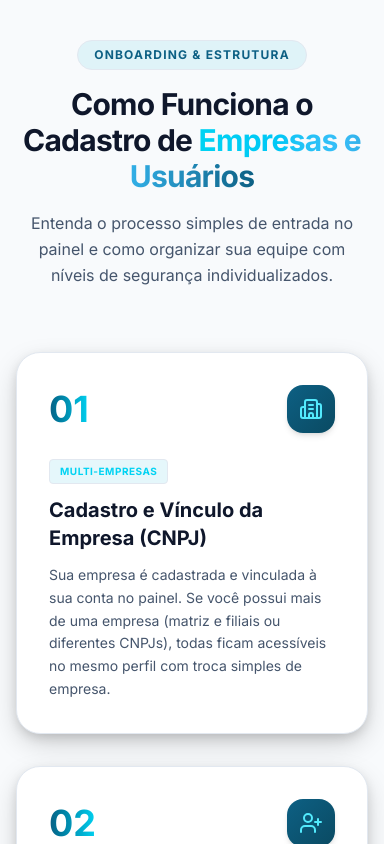
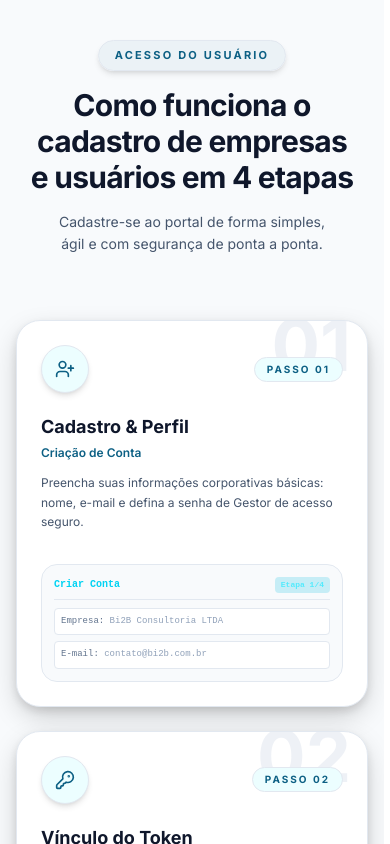
Before and after one commit to iagorlrnc/bi2bhub, a React (Vite) app: page /portal-cliente in a window 390 px wide. Shown: the part 900-1744 px from the top of the page. Built offline with nearby package versions, Linux system fonts and the light colour scheme; no server answers.

Commit message:
fix: upgrade full lading page and web portal&& SEO

```diff
--- a/index.html
+++ b/index.html
@@ -6,24 +6,24 @@
     <meta name="viewport" content="width=device-width, initial-scale=1.0" />
 
     <!-- SEO Meta Tags Básicas -->
-    <title>BI2B Hub — Plataforma de Gestão Contábil, Fiscal e Financeira B2B</title>
+    <title>BI2B Consultoria — Plataforma de Gestão Contábil, Fiscal e Financeira B2B</title>
     <meta name="description" content="Portal de soluções em consultoria contábil, gestão de guias fiscais (DAS, FGTS, DARF), armazenamento seguro de documentos e suporte integrado para empresas clientes e contadores." />
     <meta name="keywords" content="consultoria contábil, portal do cliente contábil, guias fiscais, DAS, FGTS, DARF, gestão financeira B2B, drive contábil, chamado contábil" />
     <meta name="robots" content="index, follow" />
-    <link rel="canonical" href="https://bi2bhub.com.br/" />
+    <link rel="canonical" href="https://www.bi2bconsultoria.com.br/" />
     <meta name="theme-color" content="#6366f1" />
 
     <!-- Open Graph / Facebook / LinkedIn -->
     <meta property="og:type" content="website" />
-    <meta property="og:url" content="https://bi2bhub.com.br/" />
-    <meta property="og:title" content="BI2B Hub — Plataforma de Gestão Contábil e Financeira B2B" />
+    <meta property="og:url" content="https://www.bi2bconsultoria.com.br/" />
+    <meta property="og:title" content="BI2B Consultoria — Plataforma de Gestão Contábil e Financeira B2B" />
     <meta property="og:description" content="Gestão financeira, guias de impostos, suporte ágil e drive seguro para a sua empresa." />
-    <meta property="og:site_name" content="BI2B Hub" />
+    <meta property="og:site_name" content="BI2B Consultoria" />
     <meta property="og:locale" content="pt_BR" />
 
     <!-- Twitter Card -->
     <meta name="twitter:card" content="summary_large_image" />
-    <meta name="twitter:title" content="BI2B Hub — Plataforma de Gestão Contábil e Financeira B2B" />
+    <meta name="twitter:title" content="BI2B Consultoria — Plataforma de Gestão Contábil e Financeira B2B" />
     <meta name="twitter:description" content="Gestão financeira, guias de impostos, suporte ágil e drive seguro para a sua empresa." />
 
     <!-- Preconexão de Fontes -->
@@ -38,15 +38,15 @@
       "@graph": [
         {
           "@type": "AccountingService",
-          "@id": "https://bi2bhub.com.br/#organization",
+          "@id": "https://www.bi2bconsultoria.com.br/#organization",
           "name": "BI2B Consultoria & Assessoria Contábil",
-          "url": "https://bi2bhub.com.br/",
-          "logo": "https://bi2bhub.com.br/src/assets/bponto.png",
+          "url": "https://www.bi2bconsultoria.com.br/",
+          "logo": "https://www.bi2bconsultoria.com.br/src/assets/bponto.png",
           "description": "Consultoria e assessoria contábil completa para empresas B2B, com automação fiscal e gestão financeira.",
           "address": {
             "@type": "PostalAddress",
-            "addressLocality": "São Paulo",
-            "addressRegion": "SP",
+            "addressLocality": "Palmas",
+            "addressRegion": "TO",
             "addressCountry": "BR"
           },
           "areaServed": "BR",
@@ -54,8 +54,8 @@
         },
         {
           "@type": "SoftwareApplication",
-          "@id": "https://bi2bhub.com.br/#software",
-          "name": "BI2B Hub",
+          "@id": "https://www.bi2bconsultoria.com.br/#software",
+          "name": "BI2B Consultoria",
           "operatingSystem": "Web",
           "applicationCategory": "BusinessApplication",
           "offers": {
--- a/src/pages/landing/sections/CompanyAboutSection.tsx
+++ b/src/pages/landing/sections/CompanyAboutSection.tsx
@@ -14,7 +14,7 @@ export function CompanyAboutSection({ isDark }: CompanyAboutSectionProps) {
           {/* Left Column: Story */}
           <div className="lg:col-span-6 space-y-6">
             <div className="inline-flex items-center gap-2 px-4 py-1.5 rounded-full border border-[#0d6084]/30 bg-[#0d6084]/10 text-[#0d6084] dark:text-cyan-300 font-extrabold text-xs uppercase tracking-widest">
-              Sobre a Bi2B Consultoria
+              Sobre o atendimento
             </div>
 
             <h2
--- a/src/pages/landing/sections/HowItWorksSection.tsx
+++ b/src/pages/landing/sections/HowItWorksSection.tsx
@@ -1,100 +1,194 @@
+import {
+  UserPlus,
+  KeyRound,
+  FileCheck2,
+  MailCheck,
+  CheckCircle2,
+} from 'lucide-react'
 import { cn } from '@/lib/utils'
-import { Building2, UserPlus, ShieldCheck, } from 'lucide-react'
 
 interface HowItWorksSectionProps {
   isDark?: boolean
 }
 
-const steps = [
+const userSteps = [
   {
-    number: '01',
-    title: 'Cadastro e Vínculo da Empresa (CNPJ)',
-    description: 'Sua empresa é cadastrada e vinculada à sua conta no painel. Se você possui mais de uma empresa (matriz e filiais ou diferentes CNPJs), todas ficam acessíveis no mesmo perfil com troca simples de empresa.',
-    icon: Building2,
-    badge: 'Multi-Empresas',
+    step: '01',
+    icon: UserPlus,
+    title: 'Cadastro & Perfil',
+    subtitle: 'Criação de Conta',
+    desc: 'Preencha suas informações corporativas básicas: nome, e-mail e defina a senha de Gestor de acesso seguro.',
+    mockup: (isDark: boolean) => (
+      <div className={cn('rounded-xl border p-3 font-mono text-[10px] space-y-2', isDark ? 'bg-[#050b14]/90 border-cyan-500/15' : 'bg-slate-50 border-slate-200')}>
+        <div className="flex items-center justify-between border-b pb-1.5 border-slate-200 dark:border-white/10">
+          <span className="font-bold text-cyan-400">Criar Conta</span>
+          <span className="text-[8px] bg-cyan-500/20 text-cyan-300 px-1.5 py-0.5 rounded font-bold">Etapa 1/4</span>
+        </div>
+        <div className="space-y-1.5 text-slate-400">
+          <div className={cn('p-1.5 rounded border text-[9px]', isDark ? 'bg-slate-900/60 border-slate-800' : 'bg-white border-slate-200')}>
+            <span className="text-slate-500">Empresa:</span> Bi2B Consultoria LTDA
+          </div>
+          <div className={cn('p-1.5 rounded border text-[9px]', isDark ? 'bg-slate-900/60 border-slate-800' : 'bg-white border-slate-200')}>
+            <span className="text-slate-500">E-mail:</span> contato@bi2b.com.br
+          </div>
+        </div>
+      </div>
+    ),
   },
   {
-    number: '02',
-    title: 'Cadastro de Usuários e Permissões',
-    description: 'Como gestor, você pode convidar colaboradores da sua equipe financeira ou administrativa e definir exatamente o que cada pessoa pode visualizar (apenas impostos, relatórios DRE ou chamados).',
-    icon: UserPlus,
-    badge: 'Gestão de Acessos',
+    step: '02',
+    icon: KeyRound,
+    title: 'Vínculo do Token',
+    subtitle: 'Código de 4 Dígitos',
+    desc: 'Conecte-se à sua empresa informando o ID individual disponibilizado pela Bi2B Consultoria.',
+    mockup: (isDark: boolean) => (
+      <div className={cn('rounded-xl border p-3 font-mono text-[10px] space-y-2', isDark ? 'bg-[#050b14]/90 border-cyan-500/15' : 'bg-slate-50 border-slate-200')}>
+        <div className="flex items-center justify-between border-b pb-1.5 border-slate-200 dark:border-white/10">
+          <span className="font-bold text-emerald-400">Chave de Conexão</span>
+          <span className="text-[8px] bg-emerald-500/20 text-emerald-300 px-1.5 py-0.5 rounded font-bold">VINCULADO</span>
+        </div>
+        <div className="flex justify-center gap-2 py-1">
+          {['8', '4', '1', '9'].map((digit, i) => (
+            <div key={i} className={cn('w-7 h-8 rounded border flex items-center justify-center font-bold text-xs shadow-inner', isDark ? 'bg-cyan-950/60 border-cyan-500/30 text-cyan-300' : 'bg-cyan-50 border-cyan-300 text-[#0d6084]')}>
+              {digit}
+            </div>
+          ))}
+        </div>
+      </div>
+    ),
   },
   {
-    number: '03',
-    title: 'Uso Diário & Suporte com Contador',
-    description: 'Acesse guias de impostos com avisos de vencimento, consulte balancetes gerenciais e abra chamados com respostas rápidas do seu contador responsável pelo CRC.',
-    icon: ShieldCheck,
-    badge: 'Rotina Sem Burocracia',
+    step: '03',
+    icon: FileCheck2,
+    title: 'Aceite & Termos LGPD',
+    subtitle: 'Conformidade Legal',
+    desc: 'Revise os Termos de Uso e Política de Privacidade garantindo 100% de conformidade com a LGPD.',
+    mockup: (isDark: boolean) => (
+      <div className={cn('rounded-xl border p-3 font-mono text-[10px] space-y-2', isDark ? 'bg-[#050b14]/90 border-cyan-500/15' : 'bg-slate-50 border-slate-200')}>
+        <div className="flex items-center justify-between border-b pb-1.5 border-slate-200 dark:border-white/10">
+          <span className="font-bold text-cyan-400">Proteção LGPD</span>
+          <CheckCircle2 className="w-3.5 h-3.5 text-emerald-400" />
+        </div>
+        <div className="space-y-1 text-[8px] text-slate-400">
+          <div className="flex items-center gap-1">
+            <span className="w-1.5 h-1.5 rounded-full bg-emerald-400" />
+            Criptografia de ponta a ponta
+          </div>
+          <div className="flex items-center gap-1">
+            <span className="w-1.5 h-1.5 rounded-full bg-emerald-400" />
+            Conformidade total com a LGPD
+          </div>
+        </div>
+      </div>
+    ),
+  },
+  {
+    step: '04',
+    icon: MailCheck,
+    title: 'Portal Bi2B',
+    subtitle: 'Acesso Imediato',
+    desc: 'Confirme seu e-mail e comece a consultar impostos, certidões e enviar arquivos sem complicação.',
+    mockup: (isDark: boolean) => (
+      <div className={cn('rounded-xl border p-3 font-mono text-[10px] space-y-2', isDark ? 'bg-[#050b14]/90 border-cyan-500/15' : 'bg-slate-50 border-slate-200')}>
+        <div className="flex items-center justify-between border-b pb-1.5 border-slate-200 dark:border-white/10">
+          <span className="font-bold text-cyan-400">Empresa</span>
+          <span className="text-[8px] bg-emerald-500/20 text-emerald-300 px-1.5 py-0.5 rounded font-bold">ONLINE</span>
+        </div>
+        <div className="flex items-center justify-between text-[9px] pt-1">
+          <span className={cn(isDark ? 'text-slate-300' : 'text-slate-700')}>Portal Bi2B</span>
+          <span className="text-emerald-400 font-bold">100% Sincronizado</span>
+        </div>
+      </div>
+    ),
   },
 ]
 
 export function HowItWorksSection({ isDark }: HowItWorksSectionProps) {
+  const isDarkTheme = isDark ?? false
+
   return (
-    <section id="como-funciona" className="relative py-24 px-4 sm:px-6 lg:px-8 overflow-hidden">
-      <div className="max-w-6xl mx-auto">
-        <div className="text-center max-w-3xl mx-auto mb-16 space-y-4">
-          <div className="inline-flex items-center gap-2 px-4 py-1.5 rounded-full border border-cyan-500/30 bg-cyan-500/10 text-[#0d6084] dark:text-cyan-300 font-extrabold text-xs uppercase tracking-widest">
-            Onboarding & Estrutura
-          </div>
-
-          <h2
+    <section id="como-funciona" className="relative py-24 px-4 sm:px-6 lg:px-8 overflow-hidden font-sans">
+      <div className="max-w-7xl mx-auto">
+        {/* Header do Acesso do Usuário */}
+        <div className="text-center space-y-4 mb-16">
+          <span
             className={cn(
-              'text-3xl sm:text-4xl md:text-5xl font-black tracking-tight font-sans',
-              isDark ? 'text-white' : 'text-slate-900'
+              'inline-flex items-center gap-2 rounded-full border px-4 py-1.5 text-[11px] font-extrabold uppercase tracking-[0.2em] shadow-md',
+              isDarkTheme ? 'border-cyan-400/30 bg-cyan-500/10 text-cyan-300' : 'border-[#0d6084]/20 bg-[#0d6084]/5 text-[#0d6084]'
             )}
           >
-            Como Funciona o Cadastro de{' '}
-            <span className="bg-gradient-to-r from-cyan-400 via-[#38bdf8] to-[#0d6084] bg-clip-text text-transparent">
-              Empresas e Usuários
-            </span>
+            Acesso do Usuário
+          </span>
+          <h2 className={cn('font-sans text-3xl sm:text-4xl md:text-5xl font-extrabold tracking-tight text-balance', isDarkTheme ? 'text-white' : 'text-slate-900')}>
+            Como funciona o cadastro de empresas e usuários em 4 etapas
           </h2>
-
-          <p
-            className={cn(
-              'text-base sm:text-lg leading-relaxed font-normal',
-              isDark ? 'text-slate-300' : 'text-slate-600'
-            )}
-          >
-            Entenda o processo simples de entrada no painel e como organizar sua equipe com níveis de segurança individualizados.
+          <p className={cn('max-w-2xl mx-auto text-sm sm:text-base leading-relaxed text-balance', isDarkTheme ? 'text-slate-300' : 'text-slate-600')}>
+            Cadastre-se ao portal de forma simples, ágil e com segurança de ponta a ponta.
           </p>
         </div>
 
-        {/* Steps Grid Estático */}
-        <div className="grid grid-cols-1 md:grid-cols-3 gap-8">
-          {steps.map((step) => {
-            const Icon = step.icon
+        {/* Grid do Acesso do Usuário (4 Passos do Commit cefe982) */}
+        <div className="grid grid-cols-1 md:grid-cols-2 lg:grid-cols-4 gap-6 relative">
+          {userSteps.map((s, idx) => {
+            const Icon = s.icon
             return (
               <div
-                key={step.number}
+                key={idx}
                 className={cn(
-                  'rounded-3xl p-8 border flex flex-col justify-between text-left relative',
-                  isDark
-                    ? 'bg-[#060e20] border-white/10'
-                    : 'bg-white border-slate-200 shadow-md'
+                  'relative rounded-3xl border p-6 text-left shadow-xl transition-all duration-300 group flex flex-col justify-between backdrop-blur-2xl overflow-hidden',
+                  isDarkTheme
+                    ? 'bg-[#040914]/80 border-white/10 hover:border-cyan-400/40 shadow-[0_12px_35px_rgba(0,0,0,0.4)]'
+                    : 'bg-white border-slate-200/90 hover:border-slate-300 shadow-lg shadow-slate-200/30'
                 )}
               >
+                {/* Passo d'água grande */}
+                <div
+                  className={cn(
+                    'absolute -top-3 right-4 text-[4.5rem] font-sans font-black leading-none select-none pointer-events-none',
+                    isDarkTheme ? 'text-white/[0.04]' : 'text-slate-200/60'
+                  )}
+                >
+                  {s.step}
+                </div>
+
                 <div>
-                  <div className="flex items-center justify-between mb-6">
-                    <span className="text-4xl font-black bg-gradient-to-r from-[#0d6084] to-cyan-400 bg-clip-text text-transparent">
-                      {step.number}
+                  <div className="relative z-10 flex items-center justify-between mb-5">
+                    <div
+                      className={cn(
+                        'w-12 h-12 rounded-2xl border flex items-center justify-center shadow-md',
+                        isDarkTheme
+                          ? 'bg-gradient-to-br from-[#0d6084] to-[#0a4a62] border-cyan-400/40 text-cyan-200 shadow-cyan-950/40'
+                          : 'bg-cyan-50 border-cyan-200 text-[#0d6084]'
+                      )}
+                    >
+                      <Icon className="h-5 w-5" />
+                    </div>
+
+                    <span
+                      className={cn(
+                        'text-[10px] font-extrabold uppercase tracking-[0.2em] px-3 py-1 rounded-full border',
+                        isDarkTheme ? 'bg-cyan-500/10 border-cyan-400/30 text-cyan-300' : 'bg-cyan-50 border-cyan-200 text-[#0d6084]'
+                      )}
+                    >
+                      Passo {s.step}
                     </span>
-                    <div className="w-12 h-12 rounded-xl bg-gradient-to-br from-[#0d6084] to-[#0a4a62] flex items-center justify-center text-white shadow-md">
-                      <Icon className="w-6 h-6 text-cyan-300" />
-                    </div>
                   </div>
 
-                  <span className="inline-block text-[10px] font-bold uppercase tracking-wider px-2.5 py-1 rounded bg-cyan-500/10 text-cyan-400 border border-cyan-500/20 mb-3">
-                    {step.badge}
-                  </span>
-
-                  <h3 className={cn('text-xl font-bold mb-3', isDark ? 'text-white' : 'text-slate-900')}>
-                    {step.title}
+                  <h3 className={cn('font-sans text-lg font-bold mb-1', isDarkTheme ? 'text-white' : 'text-slate-900')}>
+                    {s.title}
                   </h3>
 
-                  <p className={cn('text-sm leading-relaxed', isDark ? 'text-slate-300' : 'text-slate-600')}>
-                    {step.description}
+                  <p className={cn('text-xs font-semibold mb-3', isDarkTheme ? 'text-cyan-400' : 'text-[#0d6084]')}>
+                    {s.subtitle}
                   </p>
+
+                  <p className={cn('text-xs leading-relaxed mb-6', isDarkTheme ? 'text-slate-300' : 'text-slate-600')}>
+                    {s.desc}
+                  </p>
+                </div>
+
+                <div className="relative z-10 pt-2">
+                  {s.mockup(isDarkTheme)}
                 </div>
               </div>
             )
--- a/src/pages/landing/sections/PortalHeroSection.tsx
+++ b/src/pages/landing/sections/PortalHeroSection.tsx
@@ -47,7 +47,7 @@ export function PortalHeroSection({ isDark }: PortalHeroSectionProps) {
         {/* Subtitle Estático */}
         <p
           className={cn(
-            'mt-6 text-base sm:text-lg md:text-xl leading-relaxed max-w-3xl font-normal text-balance',
+            'mt-6 text-base sm:text-lg md:text-xl leading-relaxed max-w-4xl font-normal text-balance',
             isDark ? 'text-slate-300' : 'text-slate-600'
           )}
         >
```
Also changed, not shown: src/components/finance/PaymentModal.tsx (+6 -6 lines), src/pages/client/FinancePage.tsx (+4 -4 lines), src/pages/landing/LandingPage.tsx (+2 -23 lines), src/pages/landing/sections/PortalOriginalAboutSection.tsx (+0 -33 lines), public/llms.txt, public/robots.txt, 1 other file (tests, documents, lock files or other folders).
